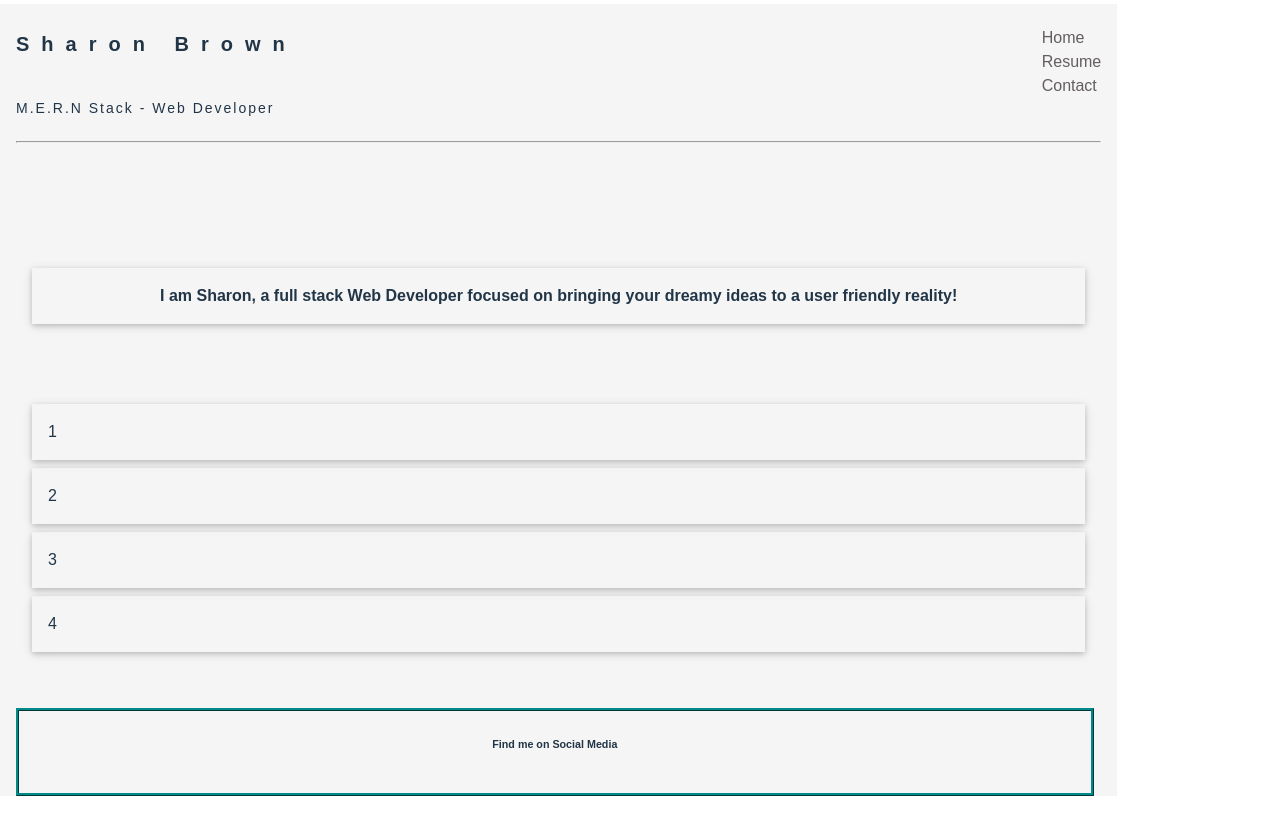
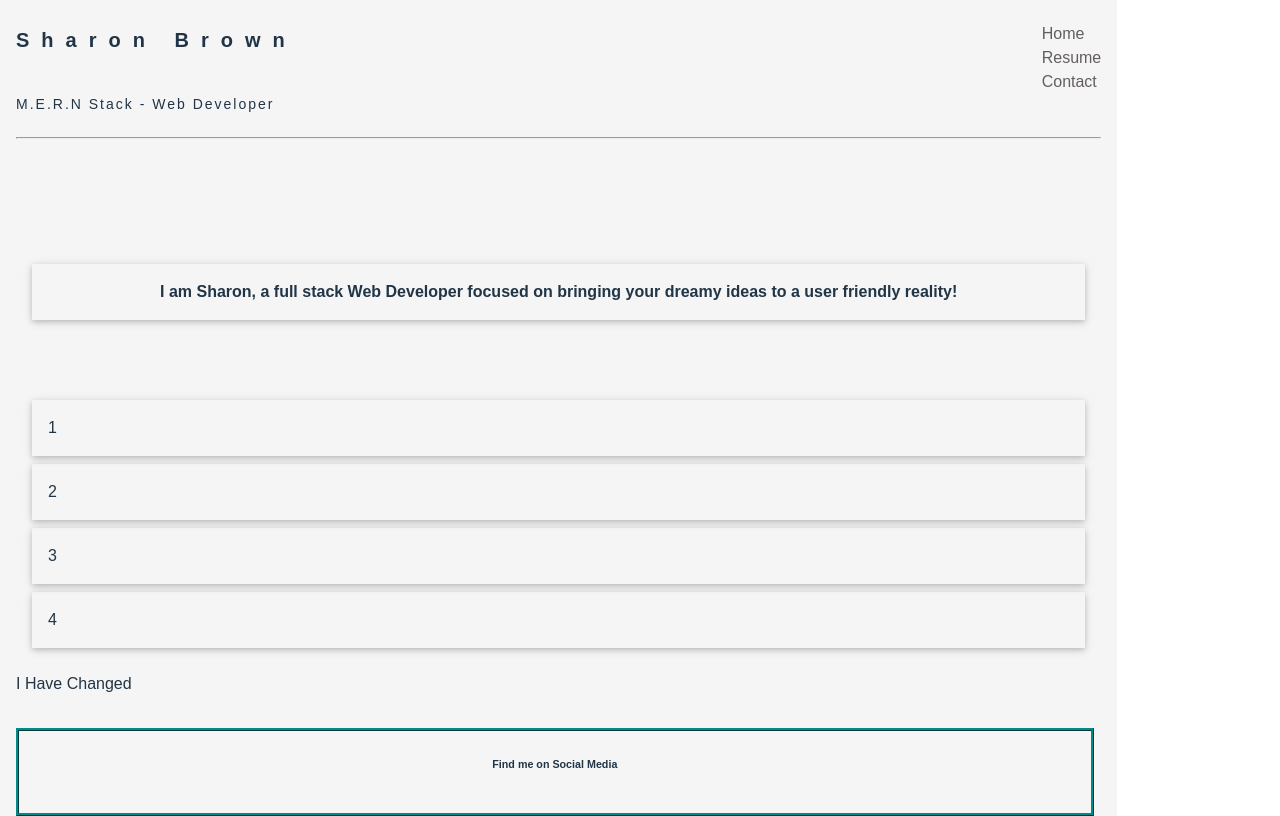
Before and after one commit to SharBrown311/Zen-Garden, a React (Vite) app in the folder client/: page / in a window 1280 px wide. Built offline with nearby package versions, Linux system fonts and the light colour scheme.

Commit message:
testing of master

```diff
--- a/client/src/App.jsx
+++ b/client/src/App.jsx
@@ -20,6 +20,7 @@ function App() {
       <Route path = "/resume" element = {<Resume />} />
       <Route path = "/contact" element = {<Contact />} />
       </Routes>
+      <div>I Have Changed</div>
      </main>
      <Footer />
     </div>
```
